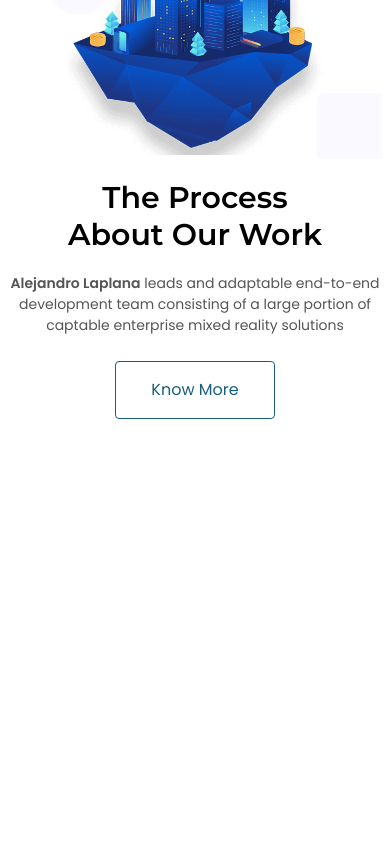
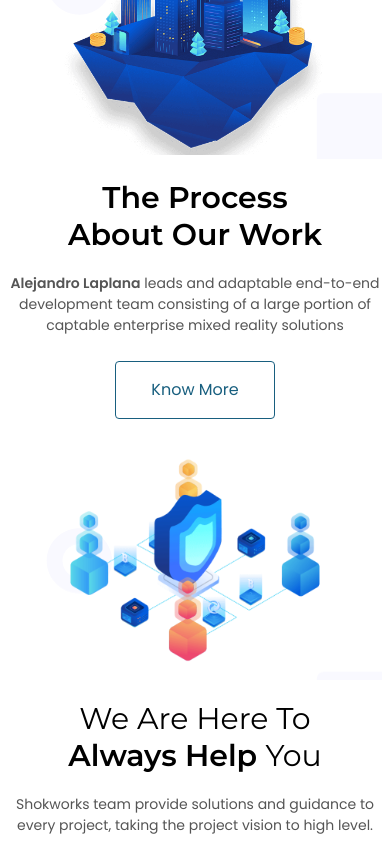
Before and after one commit to MirkoAn/shokworks-react, a React (Create React App) app: page / in a window 390 px wide. Shown: the part 746-1590 px from the top of the page. Before the commit the page ends 1198 px from the top, so only its background shows below. Built offline with nearby package versions, Linux system fonts and the light colour scheme.

Commit message:
Finished support-component for mobile devices

```diff
--- a/src/App.js
+++ b/src/App.js
@@ -1,6 +1,7 @@
 import React from 'react'
 import { Header } from './Components/Header'
 import { Hero } from './Components/Hero'
+import { Support } from './Components/Support'
 import { Work } from './Components/Work'
 
 import { GlobalStyle } from './styles/GlobalStyles'
@@ -11,5 +12,6 @@ export const App = () => (
     <Header />
     <Hero />
     <Work />
+    <Support />
   </>
 )
--- /dev/null
+++ b/src/Components/Support/index.js
@@ -0,0 +1,24 @@
+import React from 'react'
+
+import { SupportWrapper, SupportImg, Container, ImgWrapper } from './styles'
+
+import ArticleImg from '../../assets/images/article-image-5.png'
+
+export const Support = () => {
+  return (
+    <SupportWrapper>
+      <div>
+        <ImgWrapper>
+          <SupportImg src={ArticleImg} alt='article-img' />
+        </ImgWrapper>
+        <Container>
+          <h2>We are here to <br /> <span>always help </span> you</h2>
+          <p>
+            Shokworks team provide solutions and guidance to every project,
+            taking the project vision to high level.
+          </p>
+        </Container>
+      </div>
+    </SupportWrapper>
+  )
+}
--- /dev/null
+++ b/src/Components/Support/styles.js
@@ -0,0 +1,39 @@
+import styled from 'styled-components'
+
+import * as fonttheme from '../../styles/variables/FontThemes'
+import * as colors from '../../styles/variables/Colors'
+
+import BgImg from '../../assets/images/Group2258.png'
+
+export const SupportWrapper = styled.section`
+  display: flex;
+  flex-direction: column;
+  justify-content: center;
+  align-items: center;
+  text-align: center;
+`
+export const SupportImg = styled.img`
+  width: 70%;
+`
+export const Container = styled.div`
+  h2 {
+    text-transform: capitalize;
+    font-size: 30px;
+    font-weight: 400;
+    margin-bottom: 20px;
+    margin-top: 20px;
+    font-family: ${fonttheme.font2};
+  }
+
+  p {
+    font-size: 14px;
+    font-family: ${fonttheme.font1};
+    color: ${colors.primarycolor};
+  }
+  span {
+    font-weight: 600;
+  }
+`
+export const ImgWrapper = styled.div`
+  background-image : url(${BgImg})
+`
```
